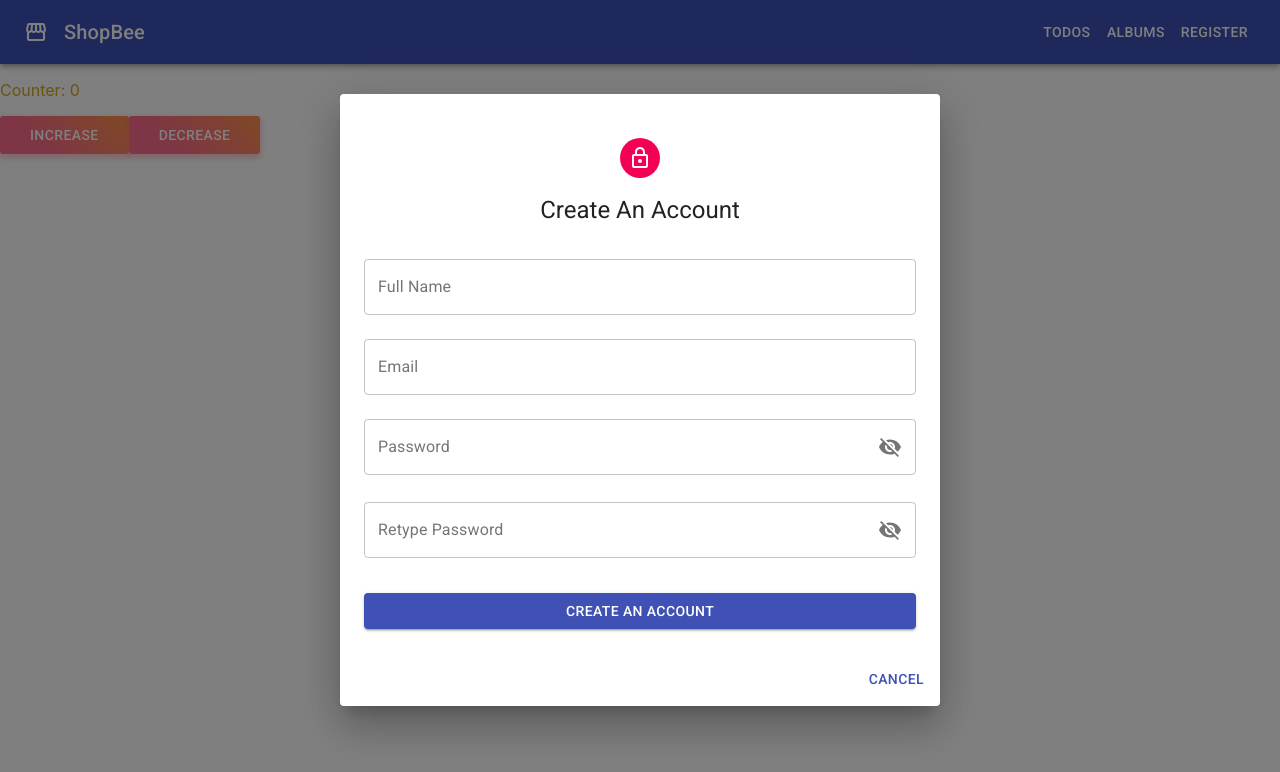
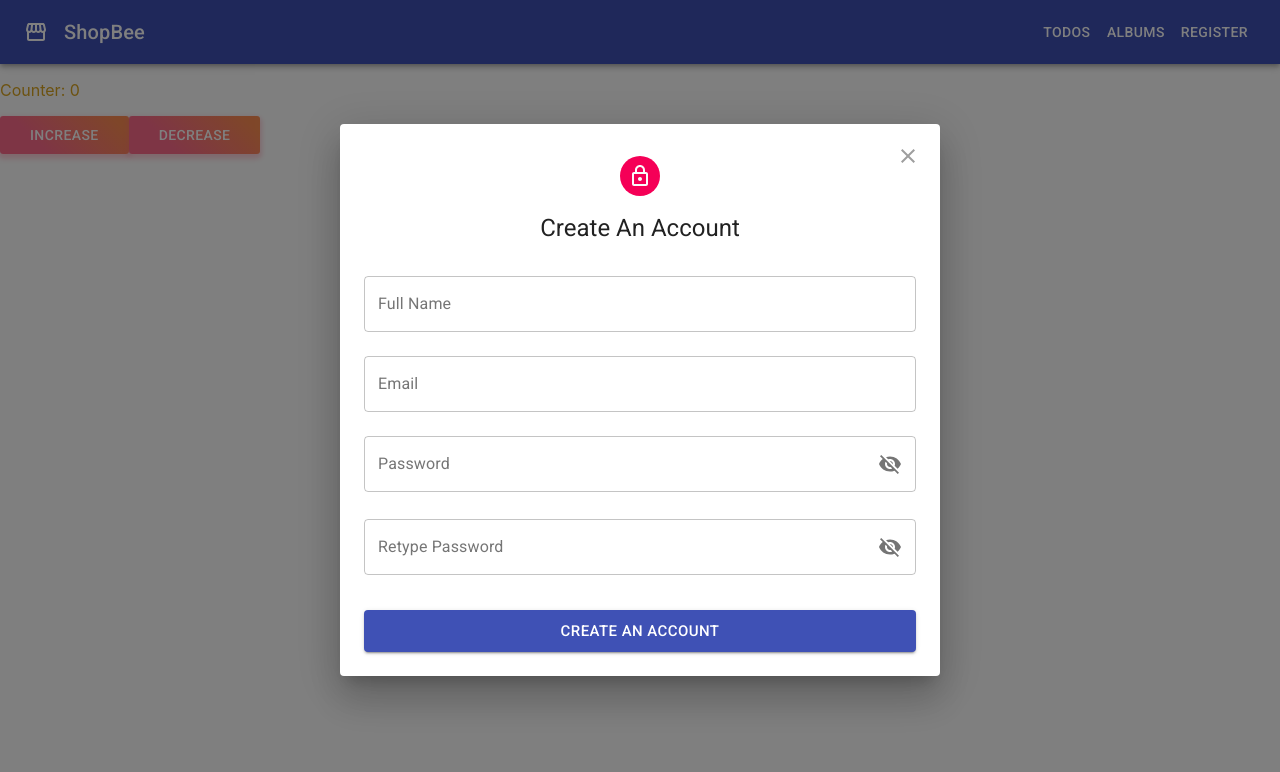
Before and after one commit to thienvu97ht/ReactJS-EasyFrontend, a React (Create React App) app: page / in a window 1280 px wide. Both pictures are taken after a click on the button "REGISTER". Shown: the top 772 px of the page. Built offline with nearby package versions, Linux system fonts and the light colour scheme; no server answers.

Commit message:
add icon

```diff
--- a/src/components/Header/index.jsx
+++ b/src/components/Header/index.jsx
@@ -1,3 +1,4 @@
+import { IconButton } from '@material-ui/core';
 import AppBar from '@material-ui/core/AppBar';
 import Button from '@material-ui/core/Button';
 import Dialog from '@material-ui/core/Dialog';
@@ -6,6 +7,7 @@
 import { makeStyles } from '@material-ui/core/styles';
 import Toolbar from '@material-ui/core/Toolbar';
 import Typography from '@material-ui/core/Typography';
+import { Close } from '@material-ui/icons';
 import StorefrontIcon from '@material-ui/icons/Storefront';
 import Register from 'features/Auth/components/Register';
 import React, { useState } from 'react';
@@ -25,6 +27,14 @@
   link: {
     textDecoration: 'none',
     color: '#fff',
+  },
+
+  closeButton: {
+    position: 'absolute',
+    top: theme.spacing(1),
+    right: theme.spacing(1),
+    color: theme.palette.grey[500],
+    zIndex: 1,
   },
 }));
 
@@ -70,14 +80,13 @@
         onClose={handleClose}
         aria-labelledby="form-dialog-title"
       >
+        <IconButton className={classes.closeButton} onClick={handleClose}>
+          <Close />
+        </IconButton>
+
         <DialogContent>
           <Register closeDialog={handleClose} />
         </DialogContent>
-        <DialogActions>
-          <Button onClick={handleClose} color="primary">
-            Cancel
-          </Button>
-        </DialogActions>
       </Dialog>
     </div>
   );
--- a/src/features/Auth/components/RegisterForm/index.jsx
+++ b/src/features/Auth/components/RegisterForm/index.jsx
@@ -112,6 +112,7 @@
           color="primary"
           fullWidth
           disabled={isSubmitting}
+          size="large"
         >
           Create an account
         </Button>
```
